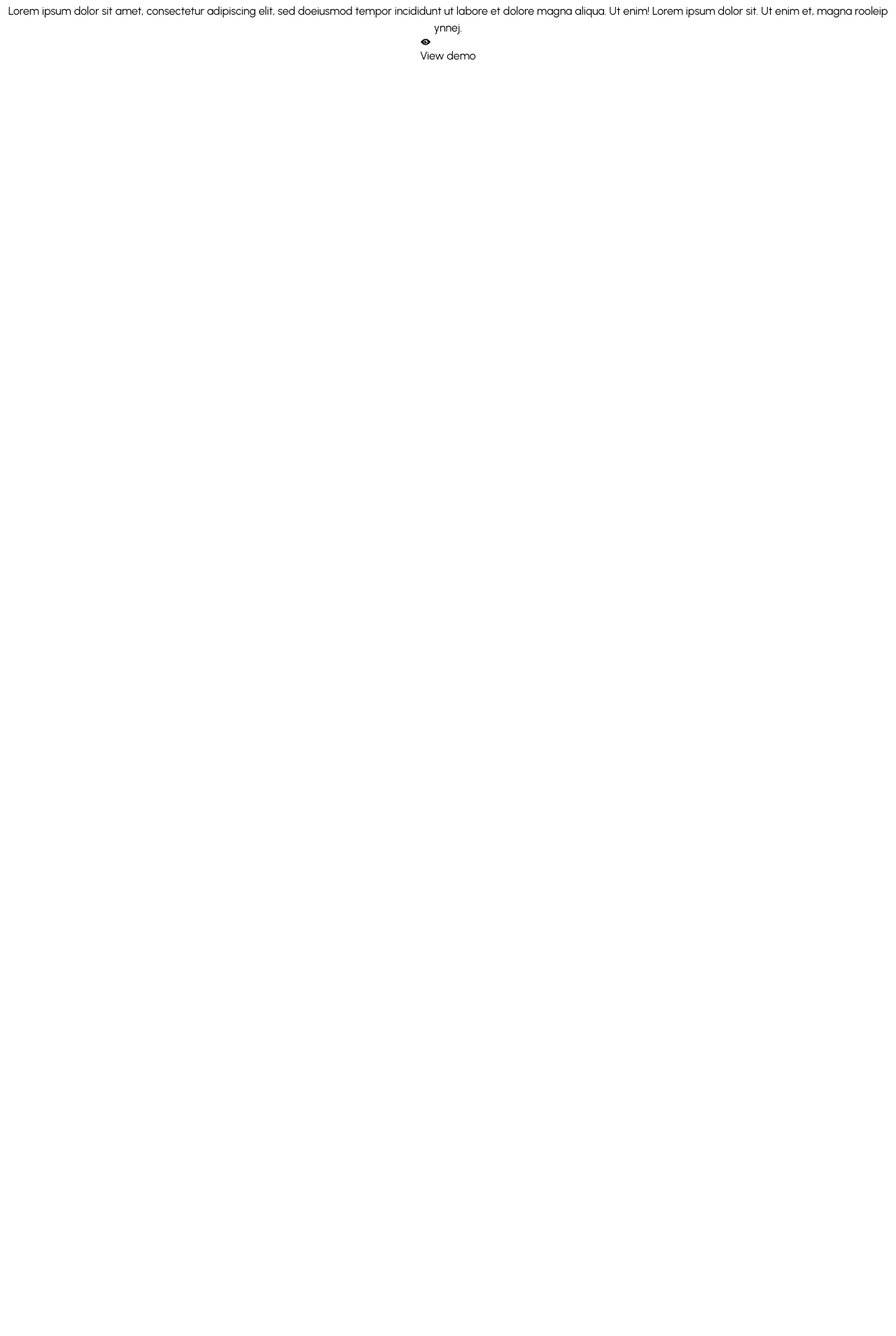
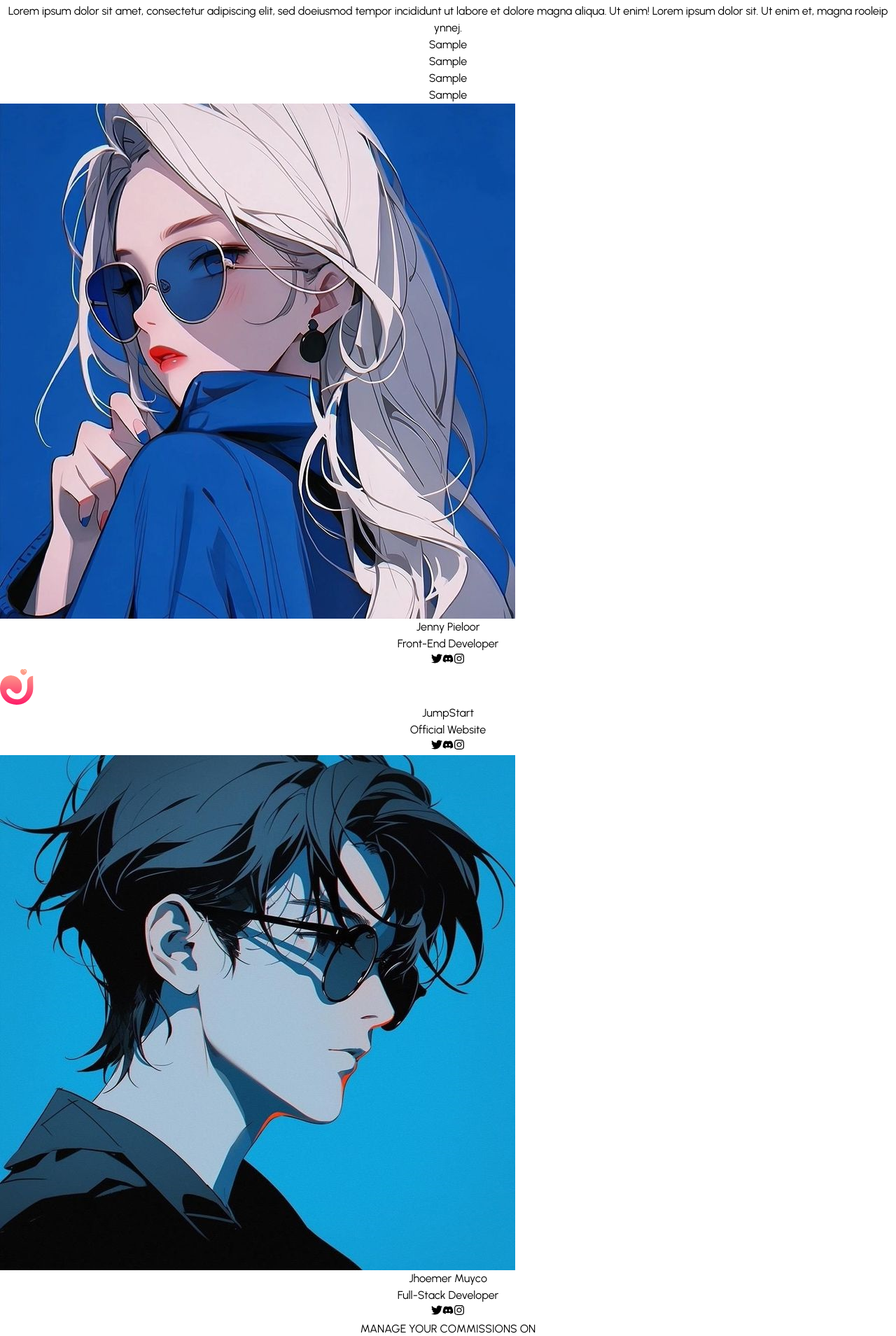
Before and after one commit to devJennyy/jumpstart, a React (Vite) app: page / in a window 1280 px wide. Shown: the part 7308-9217 px from the top of the page at 70% size. Before the commit the page ends 7400 px from the top, so only its background shows below. Built offline with nearby package versions, Linux system fonts and the light colour scheme.

Commit message:
Completed UI for Mobile Responsiveness

```diff
--- a/src/App.tsx
+++ b/src/App.tsx
@@ -407,7 +407,7 @@ function App() {
       {/*══════════════════════════════════════════════════════════════════════════
                               M O B I L E  C O N T A I N E R
         ══════════════════════════════════════════════════════════════════════════*/}
-      <div className="flex-col bg-[#030812] w-full h-full text-white md:hidden snap-y snap-mandatory">
+      <div className="flex-col bg-[#030812] w-full text-white md:hidden snap-y snap-mandatory">
         {/* Navbar */}
         <div className="flex flex-row justify-between items-center px-5 h-[70px] pt-2 w-full fixed top-0 bg-[#030812]/30 backdrop-blur-md z-50 snap-always snap-center">
           <button className="flex flex-row justify-start items-center gap-2">
@@ -458,12 +458,16 @@ function App() {
             <div className="flex flex-col items-start gap-3 font-medium pt-2 w-full">
               <button className="flex flex-row items-center justify-center gap-3 bg-gradient-to-bl from-[#FDAE8F] to-[#FD1C68] w-full h-[50px] rounded-[8px] active:scale-95 transition-all">
                 <LuRocket className="text-[18px]" />
-                <p className="text-[14px] font-bold h-[14px] pb-[20px]">Get started</p>
+                <p className="text-[14px] font-bold h-[14px] pb-[20px]">
+                  Get started
+                </p>
               </button>
               <button className="flex flex-row items-center justify-center bg-gradient-to-bl from-[#FDAE8F] to-[#FD1C68] w-full h-[50px] rounded-[8px] active:scale-95 transition-all px-[2px]">
                 <div className="flex flex-row items-center justify-center gap-3 w-full h-[46px] rounded-[7px] bg-[#030812]">
                   <IoIosEye className="text-[18px]" />
-                  <p className="text-[14px] font-bold h-[14px] pb-[20px]">View demo</p>
+                  <p className="text-[14px] font-bold h-[14px] pb-[20px]">
+                    View demo
+                  </p>
                 </div>
               </button>
             </div>
@@ -471,8 +475,8 @@ function App() {
         </div>
 
         {/* Explore */}
-        <div className="flex flex-col pt-32 bg-[#030812] w-full h-[100vh] snap-always snap-center">
-          <p className="text-[26px] font-bold pb-10">How it Works</p>
+        <div className="flex flex-col pt-24 bg-[#030812] w-full h-[100vh] snap-always snap-center">
+          <p className="text-[26px] font-bold pb-14">How it Works</p>
 
           <div className="flex flex-row justify-between items-center overflow-auto no-scrollbar">
             <div className="flex justify-center items-center no-scrollbar">
@@ -487,7 +491,8 @@ function App() {
                     <p className="w-[263px] text-[12px] font-medium text-justify">
                       Lorem ipsum dolor sit amet, consecte adipiscing elit, sed
                       doeiusmod tempor incididunt ut labore et dolore magna
-                      aliqua. Ut enim!
+                      aliqua. Consectetur adipiscing elit, sed Un magna rooleip
+                      ynnej.
                     </p>
                   </div>
                 </div>
@@ -504,7 +509,8 @@ function App() {
                     <p className="w-[263px] text-[12px] font-medium text-justify">
                       Lorem ipsum dolor sit amet, consecte adipiscing elit, sed
                       doeiusmod tempor incididunt ut labore et dolore magna
-                      aliqua. Ut enim!
+                      aliqua. Consectetur adipiscing elit, sed Un magna rooleip
+                      ynnej.
                     </p>
                   </div>
                 </div>
@@ -521,7 +527,8 @@ function App() {
                     <p className="w-[263px] text-[12px] font-medium text-justify">
                       Lorem ipsum dolor sit amet, consecte adipiscing elit, sed
                       doeiusmod tempor incididunt ut labore et dolore magna
-                      aliqua. Ut enim!
+                      aliqua. Consectetur adipiscing elit, sed Un magna rooleip
+                      ynnej.
                     </p>
                   </div>
                 </div>
@@ -532,33 +539,7 @@ function App() {
 
         {/* About us */}
         <div className="flex flex-col pt-24 bg-[#030812] w-full h-[100vh] px-5 snap-always snap-center">
-          <div className="flex flex-col w-full h-full">
-            <div className="flex flex-row pl-[30px]">
-              <div className="border w-[100px] h-[126px] relative">
-                <div className="bg-[#ED6C8D] w-[99px] h-[100px] absolute top-0 right-0 mt-[-12px] mr-[-15px] outline outline-[#030812] outline-[5px] hover:scale-105 z-50 transition-all cursor-pointer"></div>
-              </div>
-
-              <div className="pt-[40px] pl-[50px]">
-                <div className="border w-[100px] h-[126px] relative">
-                  <div className="bg-[#ED6C8D] w-[99px] h-[100px] absolute top-0 right-0 mt-[-12px] mr-[-15px] outline outline-[#030812] outline-[5px] hover:scale-105 z-50 transition-all cursor-pointer"></div>
-                </div>
-              </div>
-            </div>
-
-            <div className="flex flex-row pl-[45px]">
-              <div className="border w-[100px] h-[126px] relative">
-                <div className="bg-[#ED6C8D] w-[99px] h-[100px] absolute top-0 right-0 mt-[-12px] mr-[-15px] outline outline-[#030812] outline-[5px] hover:scale-105 z-50 transition-all cursor-pointer"></div>
-              </div>
-
-              <div className="pt-[40px] pl-[50px]">
-                <div className="border w-[100px] h-[126px] relative">
-                  <div className="bg-[#ED6C8D] w-[99px] h-[100px] absolute top-0 right-0 mt-[-12px] mr-[-15px] outline outline-[#030812] outline-[5px] hover:scale-105 z-50 transition-all cursor-pointer"></div>
-                </div>
-              </div>
-            </div>
-          </div>
-
-          <div className="flex flex-col justify-center items-center gap-5 pb-7">
+          <div className="flex flex-col justify-center items-center gap-5">
             <p className="text-[26px] font-bold">About us</p>
             <p className="w-full text-[12px] font-medium text-justify">
               Lorem ipsum dolor sit amet, consectetur adipiscing elit, sed
@@ -566,13 +547,169 @@ function App() {
               enim! Lorem ipsum dolor sit. Ut enim et, magna rooleip ynnej.
             </p>
 
-            <button className="flex flex-row items-center justify-center bg-gradient-to-bl from-[#FDAE8F] to-[#FD1C68] w-full h-[50px] rounded-[8px] active:scale-95 transition-all px-[2px]">
+            {/* <button className="flex flex-row items-center justify-center bg-gradient-to-bl from-[#FDAE8F] to-[#FD1C68] w-full h-[50px] rounded-[8px] active:scale-95 transition-all px-[2px]">
               <div className="flex flex-row items-center justify-center gap-3 w-full h-[46px] rounded-[7px] bg-[#030812]">
-                <IoIosEye className="text-[18px]" />
+                <LuRocket className="text-[18px]" />
                 <p className="text-[14px] font-bold h-[14px] pb-[20px]">View demo</p>
               </div>
+            </button> */}
+          </div>
+          <div className="flex flex-col w-full h-full pt-16">
+            <div className="flex flex-row">
+              <div className="border w-[120px] h-[140px] relative">
+                <div className="bg-[#ED6C8D] w-[120px] h-[120px] absolute top-0 right-0 mt-[-16px] mr-[-18px] outline outline-[#030812] outline-[5px] hover:scale-105 z-50 transition-all cursor-pointer"></div>
+                <div className="flex items-start pt-[113px] pl-4">
+                  <p className="text-[12px] font-bold pb-[2px]">Sample</p>
+                </div>
+              </div>
+
+              <div className="pt-[40px] pl-[60px]">
+                <div className="border w-[120px] h-[140px] relative">
+                  <div className="bg-[#ED6C8D] w-[119px] h-[120px] absolute top-0 right-0 mt-[-16px] mr-[-18px] outline outline-[#030812] outline-[5px] hover:scale-105 z-50 transition-all cursor-pointer"></div>
+                  <div className="flex items-start pt-[113px] pl-4">
+                    <p className="text-[12px] font-bold pb-[2px]">Sample</p>
+                  </div>
+                </div>
+              </div>
+            </div>
+
+            <div className="flex flex-row pl-[15px]">
+              <div className="border w-[120px] h-[140px] relative">
+                <div className="bg-[#ED6C8D] w-[119px] h-[120px] absolute top-0 right-0 mt-[-16px] mr-[-18px] outline outline-[#030812] outline-[5px] hover:scale-105 z-50 transition-all cursor-pointer"></div>
+                <div className="flex items-start pt-[113px] pl-4">
+                  <p className="text-[12px] font-bold pb-[2px]">Sample</p>
+                </div>
+              </div>
+
+              <div className="pt-[40px] pl-[60px]">
+                <div className="border w-[120px] h-[140px] relative">
+                  <div className="bg-[#ED6C8D] w-[119px] h-[120px] absolute top-0 right-0 mt-[-16px] mr-[-18px] outline outline-[#030812] outline-[5px] hover:scale-105 z-50 transition-all cursor-pointer"></div>
+                  <div className="flex items-start pt-[113px] pl-4">
+                    <p className="text-[12px] font-bold pb-[2px]">Sample</p>
+                  </div>
+                </div>
+              </div>
+            </div>
+          </div>
+        </div>
+
+        {/* Contact us */}
+        <div className="flex flex-col pt-24 bg-[#030812] w-full h-[100vh] px-5 snap-always snap-center">
+
+        <div className="flex flex-row justify-center items-center gap-10">
+            <div className="flex flex-col justify-center items-center gap-3 mt-16">
+              <div className="rounded-[10px] border-[4px] border-[#353941] outline outline-[2px] outline-[#676A70] cursor-pointer">
+                <img
+                  src="/images/avatar-girl.jpeg"
+                  className="object-scale-down w-full h-[61px] rounded-[5px]"
+                />
+              </div>
+
+              <div className="flex flex-col justify-center items-center gap-1">
+                <p className="text-[12px] font-bold">Jenny Pieloor</p>
+                <p className="text-[10px] font-normal text-[#B7B4BB]">
+                  Front-End Developer
+                </p>
+              </div>
+
+              <div className="flex flex-row justify-items items-center gap-4 icons">
+                <button className="text-[12px]">
+                  <FaTwitter />
+                </button>
+                <button className="text-[13px]">
+                  <FaDiscord />
+                </button>
+                <button className="text-[12px]">
+                  <FaInstagram />
+                </button>
+              </div>
+            </div>
+
+            <div className="flex flex-col justify-center items-center gap-3">
+              <div className="rounded-[10px] border-[4px] border-[#353941] outline outline-[2px] outline-[#676A70] cursor-pointer">
+                <img
+                  src="/logo.svg"
+                  className="object-scale-down w-full h-[61px] rounded-[5px]"
+                />
+              </div>
+
+              <div className="flex flex-col justify-center items-center gap-1">
+                <p className="text-[12px] font-bold">JumpStart</p>
+                <p className="text-[10px] font-normal text-[#B7B4BB]">
+                  Official Website
+                </p>
+              </div>
+
+              <div className="flex flex-row justify-items items-center gap-4 icons">
+                <button className="text-[12px]">
+                  <FaTwitter />
+                </button>
+                <button className="text-[13px]">
+                  <FaDiscord />
+                </button>
+                <button className="text-[12px]">
+                  <FaInstagram />
+                </button>
+              </div>
+            </div>
+
+            <div className="flex flex-col justify-center items-center gap-3 mt-16">
+              <div className="rounded-[10px] border-[4px] border-[#353941] outline outline-[2px] outline-[#676A70] cursor-pointer">
+                <img
+                  src="/images/avatar-boy.jpeg"
+                  className="object-scale-down w-full h-[61px] rounded-[5px]"
+                />
+              </div>
+
+              <div className="flex flex-col justify-center items-center gap-1">
+                <p className="text-[12px] font-bold">Jhoemer Muyco</p>
+                <p className="text-[10px] font-normal text-[#B7B4BB]">
+                  Full-Stack Developer
+                </p>
+              </div>
+
+              <div className="flex flex-row justify-items items-center gap-4 icons">
+                <button className="text-[12px]">
+                  <FaTwitter />
+                </button>
+                <button className="text-[13px]">
+                  <FaDiscord />
+                </button>
+                <button className="text-[12px]">
+                  <FaInstagram />
+                </button>
+              </div>
+            </div>
+          </div>
+
+          <div className="flex flex-col items-center gap-5 pt-[60px]">
+            <p className="text-[12px] font-normal text-[#9A9CA0] tracking-[.2em]">
+              MANAGE YOUR COMMISSIONS ON
+            </p>
+
+            <div className="flex flex-row justify-center items-center gap-3 cursor-pointer">
+              <img src="/logo.svg" />
+              <p className="text-[30px] font-bold">JumpStart</p>
+            </div>
+
+            <p className="w-[257px] text-[12px] font-medium text-[#CFCFD1]">
+              Lorem ipsum dolor sit amet, consectetur adipisci elit, doeiusmod
+              tempor incididunt labore et magna rooleip ynnej.
+            </p>
+
+            <button className="flex flex-row items-center justify-center gap-3 bg-gradient-to-bl from-[#FDAE8F] to-[#FD1C68] w-[257px] h-[50px] rounded-[8px] active:scale-95 transition-all">
+              <LuRocket className="text-[18px]" />
+              <p className="text-[14px] font-bold h-[14px] pb-[20px]">
+                Email us
+              </p>
             </button>
           </div>
+        </div>
+
+        {/* Footer */}
+        <div className="flex flex-col justify-center items-center bg-[url('/images/wave.png')] bg-cover h-[100px] w-full text-[10px] font-normal gap-2 text-[#CCD6F6] pt-9">
+          <p>Design & Built by Jenny Pieloor</p>
+          <p>2024</p>
         </div>
       </div>
     </>
```
Also changed, not shown: src/index.css (+31 -6 lines), public/images/ornament.svg (added).
